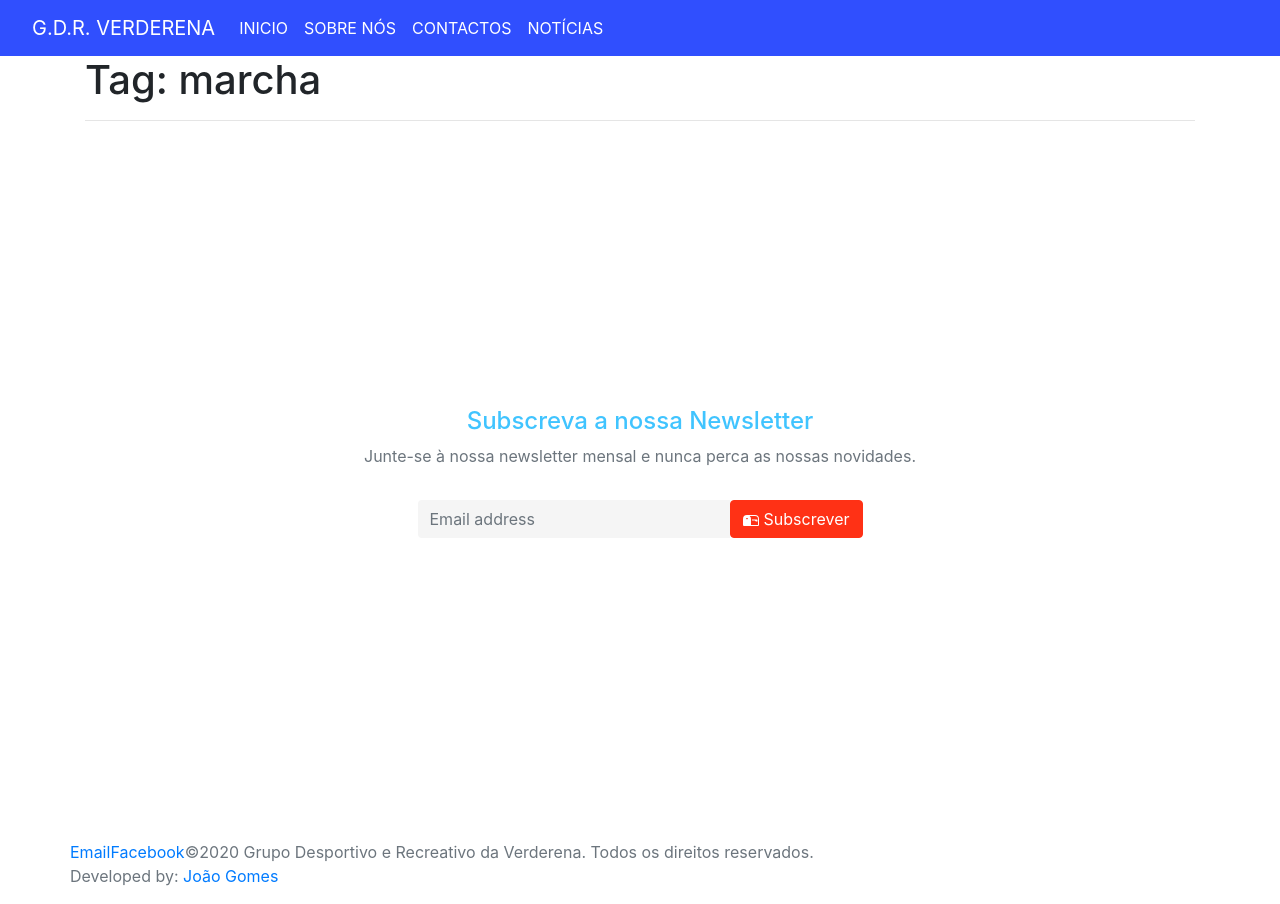
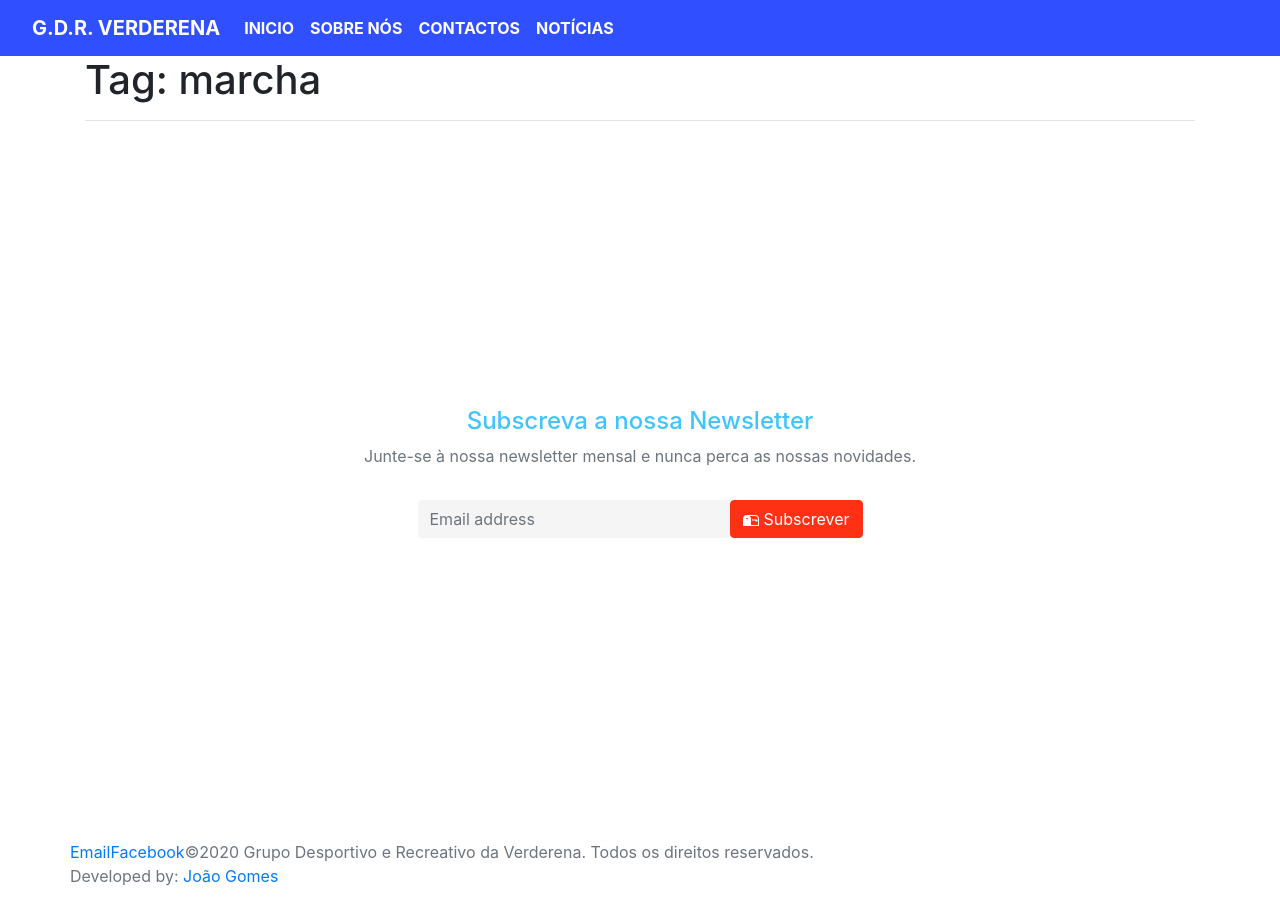
Before and after one commit to GDR-Verderena/gdr-verderena.github.io, a Jekyll site: the page built from tag/marcha.md, in a window 1280 px wide. Built offline with Jekyll 4.4.1, drawn with Linux system fonts in a browser that asks for light colours.

Commit message:
Update navbar.html

```diff
--- a/_includes/navbar.html
+++ b/_includes/navbar.html
@@ -1,4 +1,4 @@
- <nav class="navbar navbar-expand-lg   navbar-custom ">
+ <nav class="navbar navbar-expand-lg   navbar-custom  font-weight-bold">
     <a aria-label="navbar" class="navbar-brand" href="/">
 
       <!--<img src="{{ url }}/assets/img/logo.jpg" width="37.5" height="60" class="d-inline-block align-top" alt="" draggable="false"> -->
```
